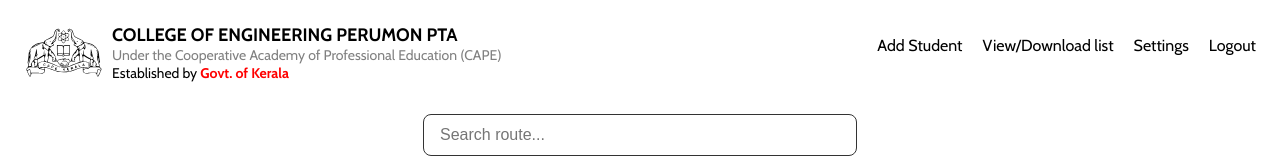
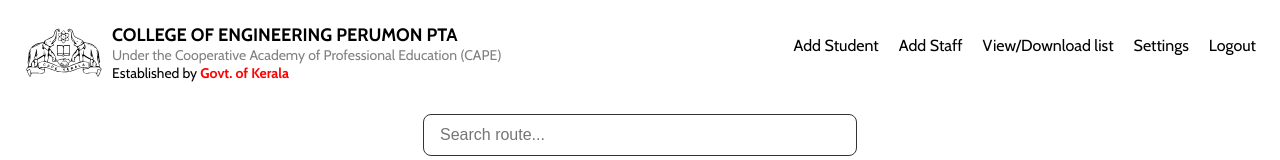
Before and after one commit to alanreji2004/project-pta, a React (Vite) app in the folder frontend/: page / in a window 1280 px wide. Shown: the top 160 px of the page. Built offline with nearby package versions, Linux system fonts and the light colour scheme; no server answers; the database is empty.

Commit message:
add staff in navbar

```diff
--- a/frontend/src/components/Navbar/Navbar.jsx
+++ b/frontend/src/components/Navbar/Navbar.jsx
@@ -27,6 +27,7 @@ export default function Navbar() {
         </button>
         <ul className={`${styles.menu} ${isOpen ? styles.showMenu : ""}`} style={{ marginTop: isOpen ? '10px' : '0' }}>
           <li><Link to="/addstudent" className={styles.menuItem} onClick={toggleMenu}>Add Student</Link></li>
+          <li><Link to="/addstaff" className={styles.menuItem} onClick={toggleMenu}>Add Staff</Link></li>
           <li><Link to="/" className={styles.menuItem} onClick={toggleMenu}>View/Download list</Link></li>
           <li><Link to="/settings" className={styles.menuItem} onClick={toggleMenu}>Settings</Link></li>
           <li><Link to="/login" className={styles.menuItem} onClick={toggleMenu}>Logout</Link></li>
```
